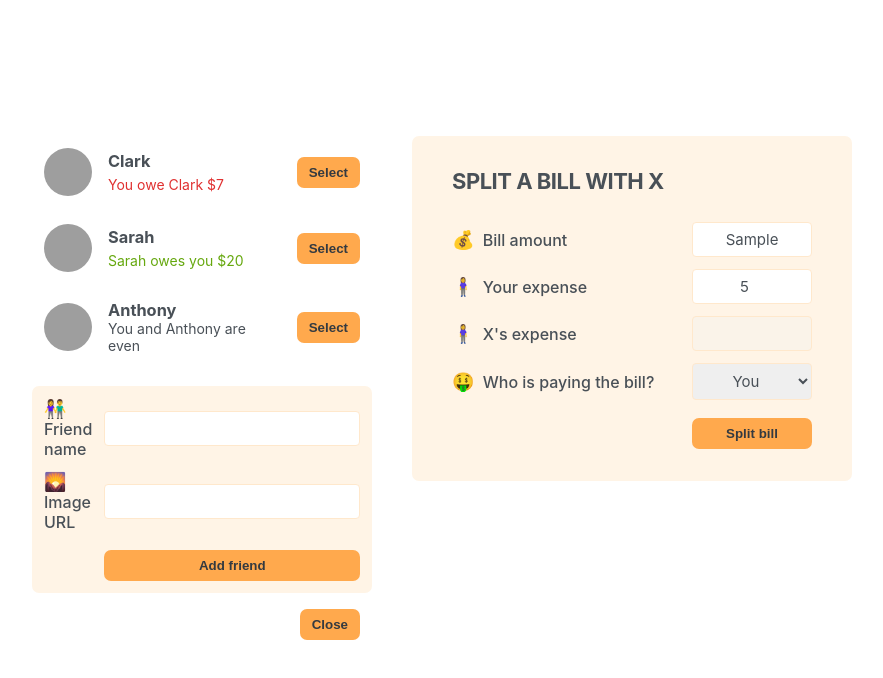
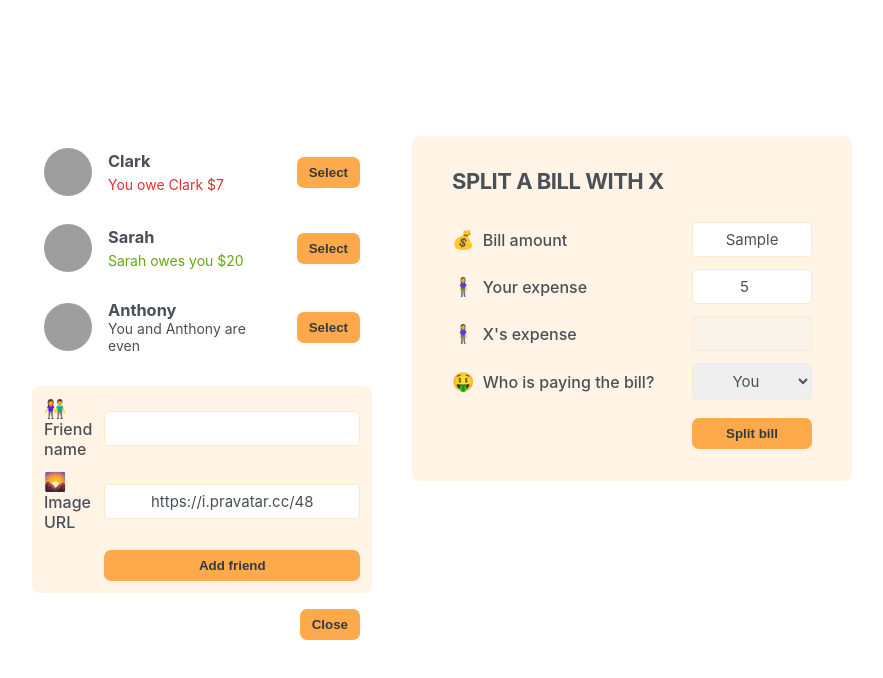
Before and after one commit to agg-geek/Eat-n-split, a React (Vite) app: page / in a window 1280 px wide. Both pictures are taken after typing "Sample", "5" into the empty fields and a click on the button "Add friend". Shown: the top 678 px of the page, without its empty margins (198-1081 px from the left). Built offline with nearby package versions, Linux system fonts and the light colour scheme; grey boxes are pictures that could not be loaded.

Commit message:
Handle add friend

```diff
--- a/src/App.jsx
+++ b/src/App.jsx
@@ -28,20 +28,24 @@
 ];
 
 export default function App() {
+	const [friends, setFriends] = useState(data);
 	const [displayAddFriend, setDisplayAddFriend] = useState(false);
 
 	function handleDisplayAddFriend() {
 		setDisplayAddFriend(display => !display);
 	}
 
+	function handleAddFriend(newFriend) {
+		setFriends(friends => [...friends, newFriend]);
+		setDisplayAddFriend(false);
+	}
+
 	return (
 		<div className="app">
 			<div className="sidebar">
-				<FriendsList friends={data} />
-				{displayAddFriend && <AddFriend />}
+				<FriendsList friends={friends} />
+				{displayAddFriend && <AddFriend onAddFriend={handleAddFriend} />}
 
-				{/* our custom Button component does not have inbuilt onClick event listener */}
-				{/* so we instead pass the event listener fn to the <button> elem inside Button */}
 				<Button onClick={handleDisplayAddFriend}>
 					{displayAddFriend ? 'Close' : 'Add friend'}
 				</Button>
--- a/src/components/AddFriend.jsx
+++ b/src/components/AddFriend.jsx
@@ -1,13 +1,34 @@
+import { useState } from 'react';
 import Button from './Button';
 
-export default function AddFriend() {
+export default function AddFriend({ onAddFriend }) {
+	// Controlled elements
+	const [name, setName] = useState('');
+	const [image, setImage] = useState('https://i.pravatar.cc/48');
+
+	function handleSubmit(evt) {
+		evt.preventDefault();
+
+		if (!name || !image) return;
+
+		// i.pravatar.cc/48 returns a random avatar image of size 48px
+		// since a random image is returned always, we can concatenate
+		// a random string to it, which will then return the same image every time
+		const id = crypto.randomUUID();
+		const newFriend = { id, name, image: `${image}?u=${id}`, balance: 0 };
+		onAddFriend(newFriend);
+
+		setName('');
+		setImage('https://i.pravatar.cc/48');
+	}
+
 	return (
-		<form className="form-add-friend">
+		<form className="form-add-friend" onSubmit={handleSubmit}>
 			<label>👫 Friend name</label>
-			<input type="text" />
+			<input type="text" value={name} onChange={e => setName(e.target.value)} />
 
 			<label>🌄 Image URL</label>
-			<input type="text" />
+			<input type="text" value={image} onChange={e => setImage(e.target.value)} />
 
 			<Button>Add friend</Button>
 		</form>
```
